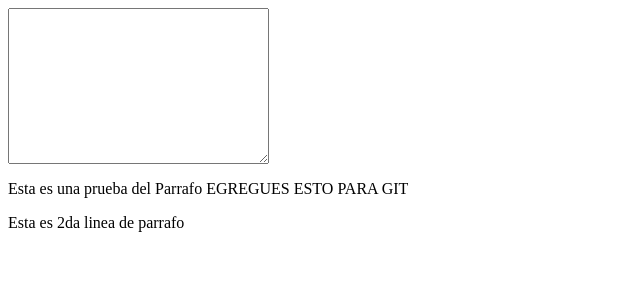
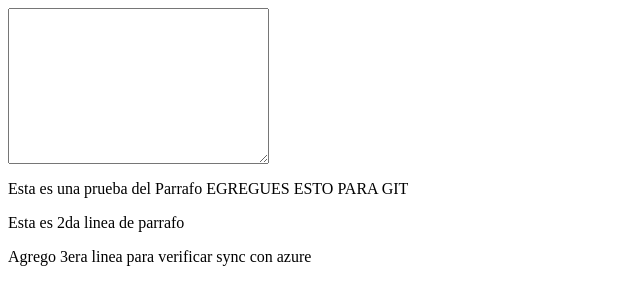
Before and after one commit to ManuelCevallos/WebSite01, a plain HTML site: page index.html in a window 1280 px wide. Shown: the whole page, without its empty margins (0-640 px from the left). Drawn offline with Linux system fonts and the light colour scheme.

Commit message:
Add 3era linea

```diff
--- a/index.html
+++ b/index.html
@@ -9,5 +9,6 @@
 <body>
     <p>Esta es una prueba del Parrafo EGREGUES ESTO PARA GIT</p>
     <p>Esta es 2da linea de parrafo</p>
+    <p>Agrego 3era linea para verificar sync con azure</p>
 </body>
 </html>
```
